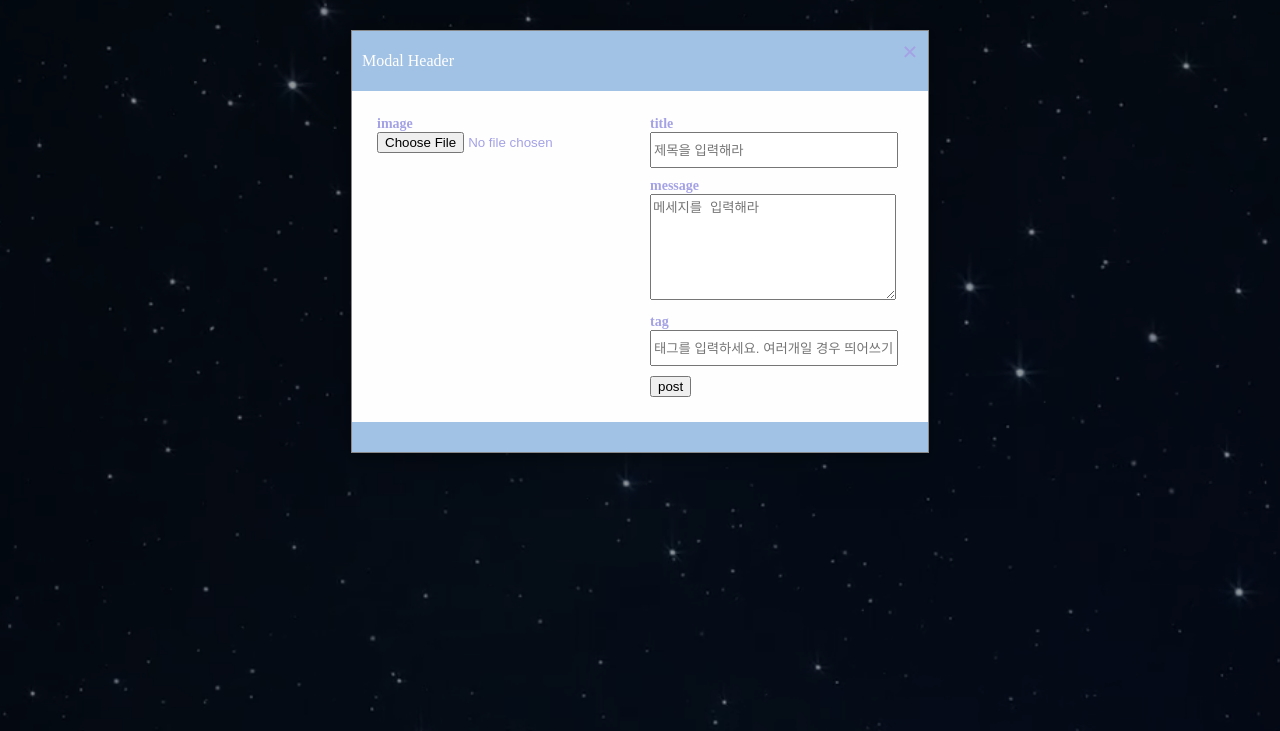
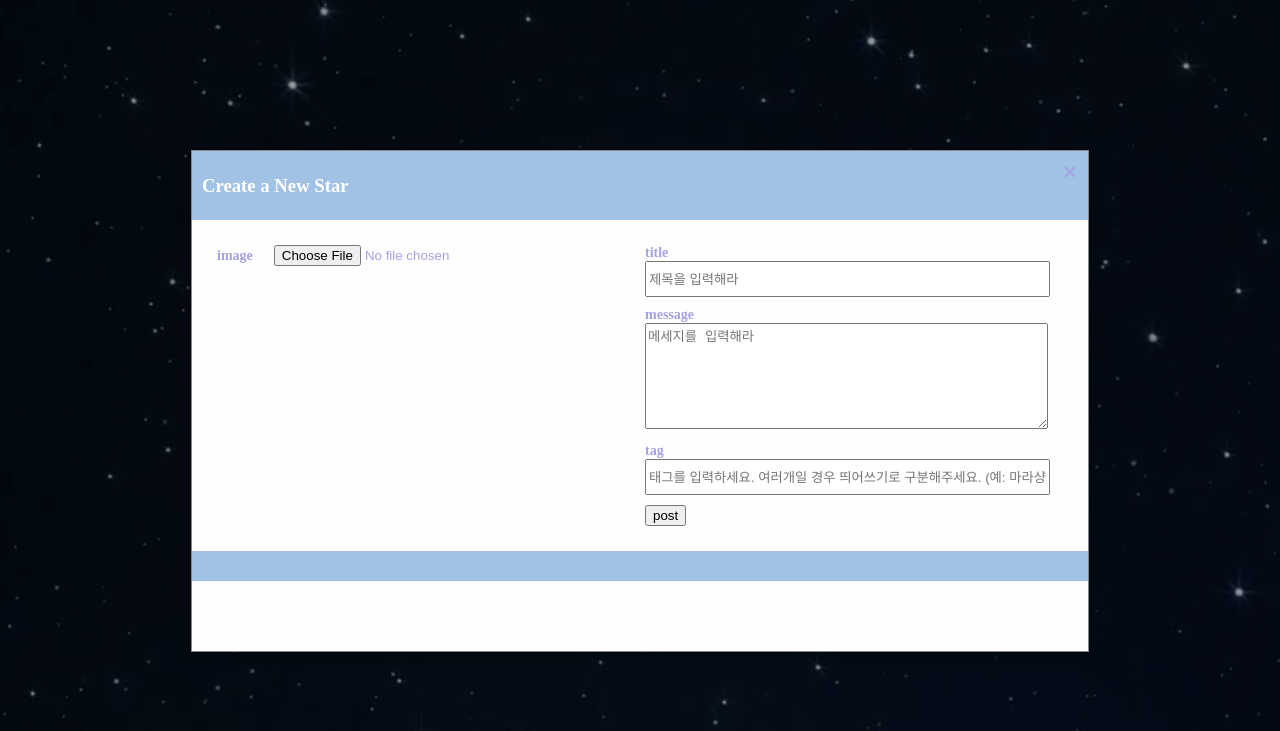
Before and after one commit to sueminee/3rd_proj_paleBlueDot, a website: page index.html in a window 1280 px wide. Both pictures are taken after a click on the button "CREATE NEW STAR". Shown: the top 731 px of the page. Drawn offline with nearby package versions, Linux system fonts and the light colour scheme; no server answers.

Commit message:
modal_v.6

```diff
--- a/css/modal.css
+++ b/css/modal.css
@@ -7,7 +7,7 @@
     display: none; /* Hidden by default */
     position: fixed; /* Stay in place */
     z-index: 1; /* Sit on top */
-    padding-top: 30px; /* Location of the box */
+    padding-top: calc(50vh - 250px); /* Location of the box */
     left: 0;
     top: 0;
     width: 100%; /* Full width */
@@ -24,7 +24,8 @@
     color: #a4a2e5;
     padding: 0;
     border: 1px solid #888;
-    width: 45%;
+    width: 70%;
+    min-height: 500px;
     min-width:500px;
     box-shadow: 0 4px 8px 0 rgba(0,0,0,0.2),0 6px 20px 0 rgba(0,0,0,0.19);
     -webkit-animation-name: animatetop;
@@ -131,3 +132,11 @@
     min-width: 200px;
     width: 100%;
 }
+
+#modal_msg{
+    display: flex;
+    flex-direction: column;
+}
+.container > div{
+    justify-content: space-between;
+}
--- a/js/modal.js
+++ b/js/modal.js
@@ -68,7 +68,7 @@ const passingDataToModal = async (starId, asterisms) => {
 
   modalMsg = document.getElementById("modal_msg");
   modalMsg.innerHTML = `
-    <div id="msg_tag">
+    <div id="modal_msg" style="overflow:scroll; height:300px;">
       <p>${data.msg}</p>
     </div>`;
 
@@ -83,7 +83,7 @@ const passingDataToModal = async (starId, asterisms) => {
 
   const tags = await getAsterisms(asterisms);
   const a = tags.join(' ');
-  $("#modal_msg").append(`<p>${a}</p>`);
+  $("#modal_msg").append(`<div id="modal_asterisms"><p>${a}</p></div>`);
 }
 
 const clickFlag = async (id) => {
@@ -94,19 +94,22 @@ const clickFlag = async (id) => {
 }
 
 const makeInputModal = () => {
-  modalBody = document.getElementById("modal_body");
-  modalBody.innerHTML = `
-        <div class="container">
+  modalTitle = document.getElementById("modal_starname");
+  modalTitle.innerHTML = `<h3>Create a New Star</h3>`;
+
+  modalImg = document.getElementById("modal_img");
+  console.log(modalImg);
+  modalImg.innerHTML = `
     <div class="inputBox">
-                <div>
       <label for="image"><b>image &emsp;</b></label>
       <input type="file" id="myfile" capture class="hidden" name="img" size="30" onchange="uploadImg(this.name, this.value)">
       <div class="preview">
         <img id="preview" src="" style="display:none" />
       </div>
-                </div>
-            </div>
-            <div>
+    </div>`;
+
+  modalMsg = document.getElementById("modal_msg");
+  modalMsg.innerHTML = `
     <div class="inputBox">
       <label for="title"><b>title</b></label>
       <div><input id="input_title" type="text" placeholder="제목을 입력해라" name="starName" onchange="inputChange(this.name, this.value)" required ></div>
@@ -121,10 +124,7 @@ const makeInputModal = () => {
       </div>
     <div class="inputBox">
       <button type="submit" onClick="submitNewStar()">post</button>
-                </div>
-            </div>
-        </div>
-        `;
+    </div>`;
 
   modalFoot = document.getElementById("modal_createdAt");
   modalFoot.innerHTML = `<div class="box"></div>`;
```
Lines whose indentation alone changed are shown as unchanged.
